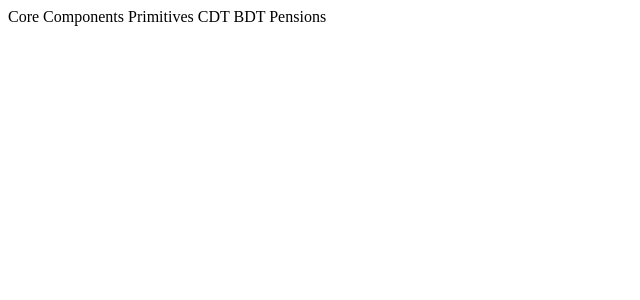
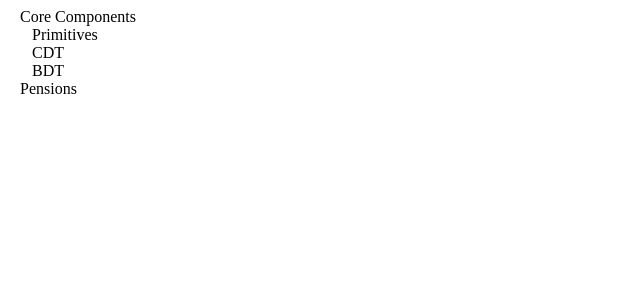
Before and after one commit to mihaistancu/xsd-studio, an Angular app: page /model-search in a window 1280 px wide. Shown: the top 300 px of the page, without its empty margins (0-640 px from the left). Built offline with nearby package versions, Linux system fonts and the light colour scheme.

Commit message:
Improve layout of tree items

```diff
--- a/src/app/modeling/shared/model.service.ts
+++ b/src/app/modeling/shared/model.service.ts
@@ -11,7 +11,7 @@ export class ModelService {
     children: [{
       name: 'Primitives',
       children: []
-    }, {
+    },{
       name: 'CDT',
       children: []
     },{
--- a/src/app/modeling/tree-item/tree-item.component.css
+++ b/src/app/modeling/tree-item/tree-item.component.css
@@ -0,0 +1,3 @@
+div {
+    margin-left: 12px;
+}
--- a/src/app/modeling/tree-item/tree-item.component.html
+++ b/src/app/modeling/tree-item/tree-item.component.html
@@ -1,2 +1,4 @@
-{{item.name}}
-<app-tree-item *ngFor="let child of item.children" [item]="child"></app-tree-item>
+<div>
+    {{item.name}}
+    <app-tree-item *ngFor="let child of item.children" [item]="child"></app-tree-item>
+</div>
```
